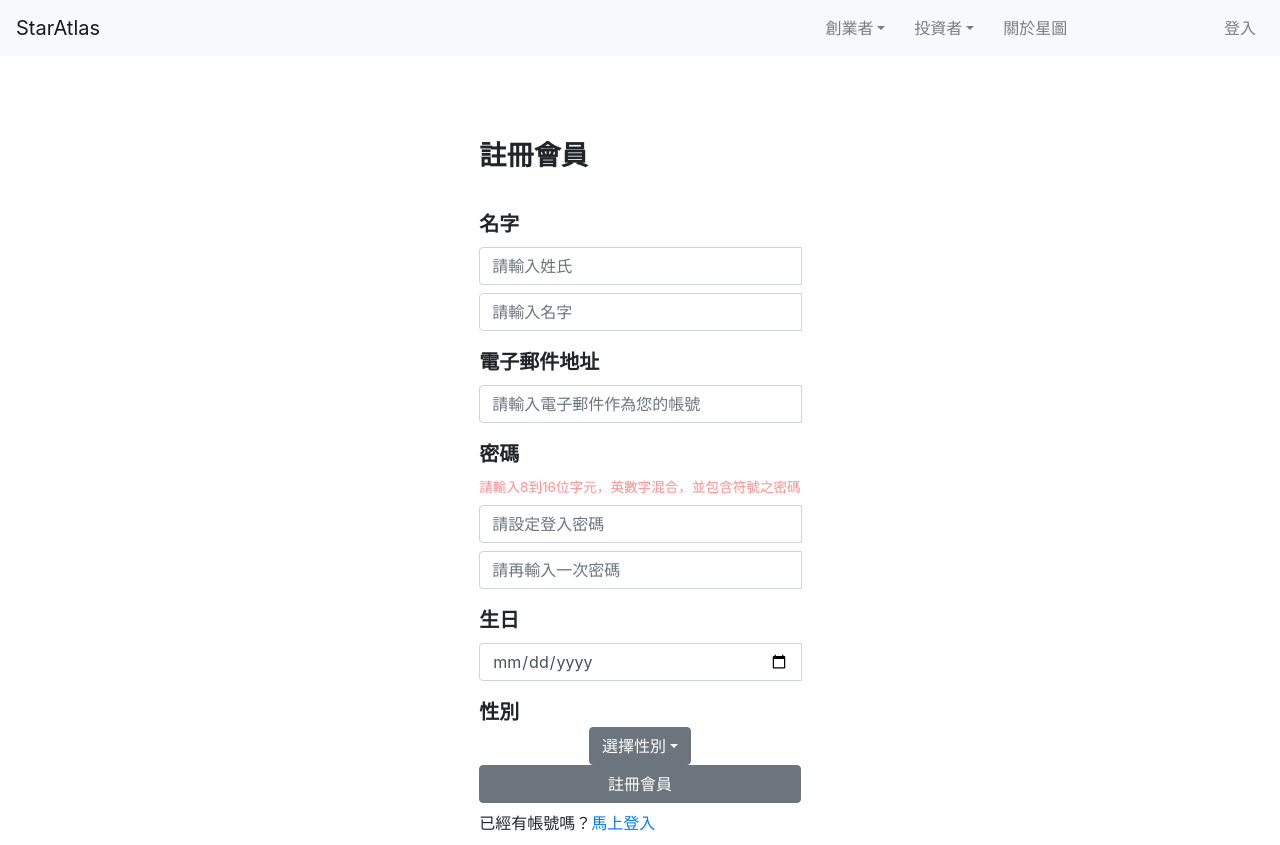
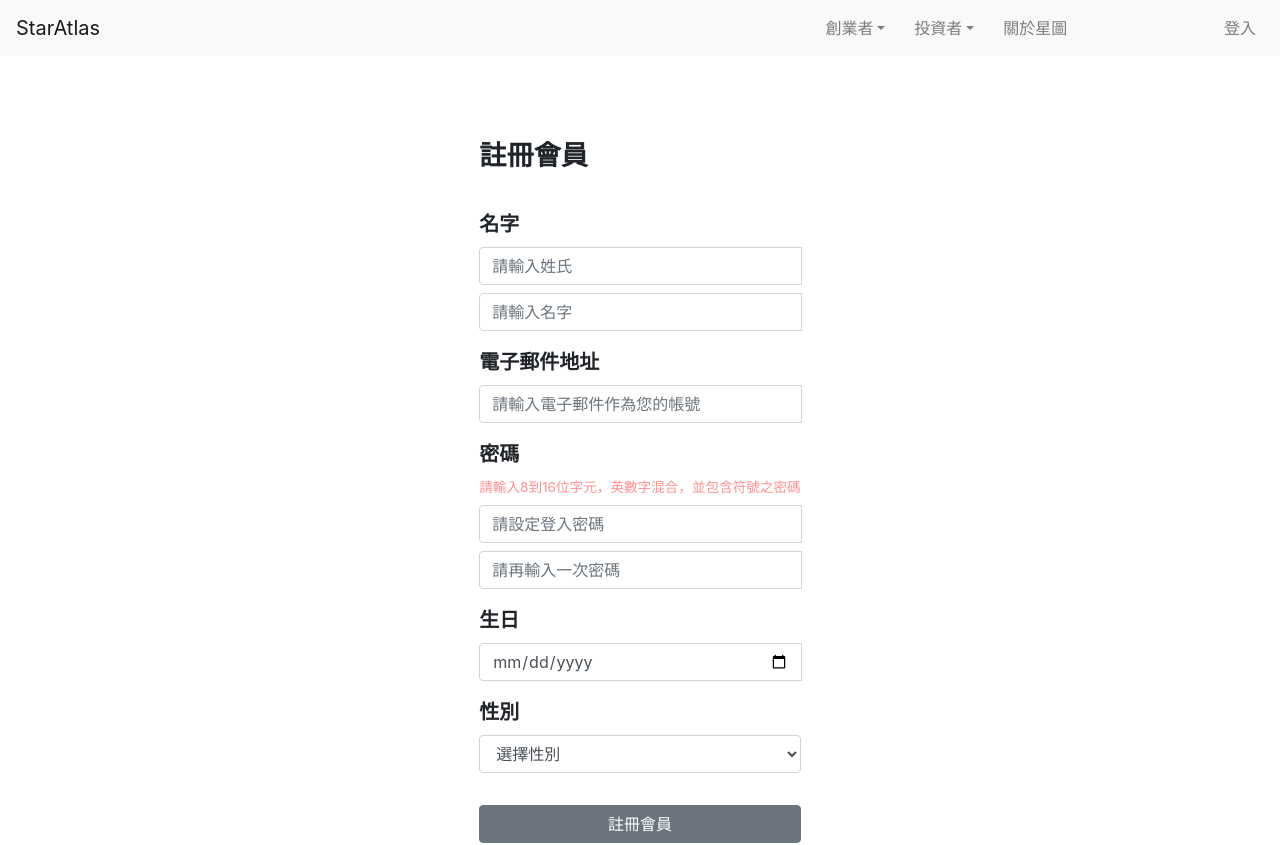
Before and after one commit to harrisonchan/amplify-demo, a React (Create React App) app: page /CreatorRegister in a window 1280 px wide. Shown: the top 845 px of the page. Built offline with nearby package versions, Linux system fonts and the light colour scheme.

Commit message:
update
update

```diff
--- a/src/pages/CreatorRegister.js
+++ b/src/pages/CreatorRegister.js
@@ -31,7 +31,8 @@ class CreatorRegister extends React.Component{
             monthInput: 0,
             dayInput: 0,
             genderDropdownOpen: false,
-            genderInput: '選擇性別',
+            genderInput: '',
+            validGender: false,
         }
     }
 
@@ -73,7 +74,7 @@ class CreatorRegister extends React.Component{
         if(
             dateArr.length == 1 ||
             Date.parse(this.state.currDate) < Date.parse(date) ||
-            Date.parse(date) < Date.parse('1900-01-01')) {
+            Date.parse(date) < Date.parse('1930-01-01')) {
             this.setState({dateValid: false})
         } else {
             this.setState({yearInput: dateArr[0], monthInput: dateArr[1], dayInput: dateArr[2], dateValid: true})
@@ -140,26 +141,26 @@ class CreatorRegister extends React.Component{
                         style={{color:'#FF9191'}}>
                         日期錯誤</text>  }
                     <InputGroup>
-                        <Input className='input1' type='date' min='1900-01-01' max={this.state.currDate}
+                        <Input className='input1' type='date' min='1930-01-01' max={this.state.currDate}
                             onChange={(val) => this.handleDate(val.target.value)}/>
                             <InputGroupAddon addonType='append'></InputGroupAddon>
                     </InputGroup>
                     <text className='header2 alignFlexStart'>性別</text>
                     <InputGroup>
-                        <Dropdown
-                            style={{width:'100%'}}
-                            isOpen={this.state.genderDropdownOpen} toggle={
-                                () => this.setState({genderDropdownOpen: !this.state.genderDropdownOpen})
-                            }>
-                            <DropdownToggle caret>{this.state.genderInput = '' ? 'select gender' : this.state.genderInput}</DropdownToggle>
-                            <DropdownMenu>
-                                <DropdownItem onClick={() => this.setState({genderInput: '男性'})}>男性</DropdownItem>
-                                <DropdownItem onClick={() => this.setState({genderInput: '女性'})}>女性</DropdownItem>
-                                <DropdownItem onClick={() => this.setState({genderInput: '其他'})}>其他</DropdownItem>
-                            </DropdownMenu>
-                        </Dropdown>
+                        <Input className='input1' type='select' onChange={(val) => this.setState({genderInput: val.target.value}, () => {
+                            if(this.state.genderInput == '') {
+                                this.setState({validGender:false})
+                            } else {
+                                this.setState({validGender:true})
+                            }
+                        })}>
+                                <option value=''>選擇性別</option>
+                                <option value='男性'>男性</option>
+                                <option value='女性'>女性</option>
+                                <option value='其他'>其他</option>
+                        </Input>
                     </InputGroup>
-                    <Button onClick={() => this.testStuff()}>註冊會員</Button>
+                    <Button style={{marginTop:'4vh'}} onClick={() => this.testStuff()}>註冊會員</Button>
                     <div style={{display:'flex', justifyContent:'center', marginTop:'1vh', alignSelf:'flex-start'}}>
                         <text>已經有帳號嗎？</text>
                         <NavLink href='./Login' style={{padding:0}}>馬上登入</NavLink>
```
